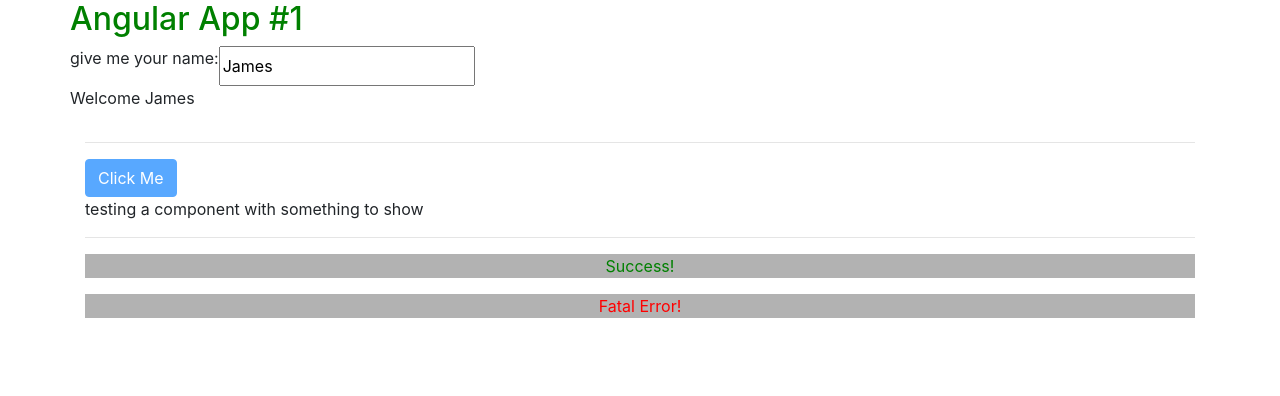
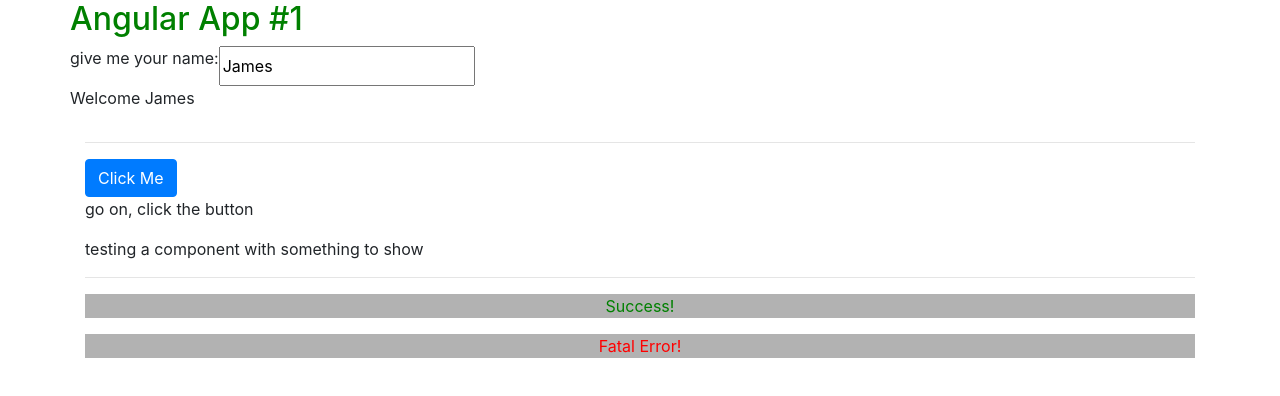
Before and after one commit to james-built/angular-play, an Angular app: page / in a window 1280 px wide. Shown: the top 396 px of the page. Built offline with nearby package versions, Linux system fonts and the light colour scheme.

Commit message:
event binding to a button click

```diff
--- a/src/app/foo/foo.component.html
+++ b/src/app/foo/foo.component.html
@@ -1,2 +1,6 @@
-<button class="btn btn-primary" [disabled]="!satisfyingClick">Click Me</button>
+<button
+  class="btn btn-primary"
+  [disabled]="!satisfyingClick"
+  (click)="onClick()">Click Me</button>
+<p>{{ buttonClickMessage }}</p>
 <app-test></app-test>
--- a/src/app/foo/foo.component.ts
+++ b/src/app/foo/foo.component.ts
@@ -6,7 +6,9 @@
   styleUrls: ['./foo.component.css']
 })
 export class FooComponent implements OnInit {
-  satisfyingClick = false
+  satisfyingClick = true
+  buttonClickMessage = 'go on, click the button'
+
   constructor() {
 
   }
@@ -14,4 +16,7 @@
   ngOnInit() {
   }
 
+  onClick() {
+    this.buttonClickMessage = 'clicking buttons makes things happen'
+  }
 }
```
